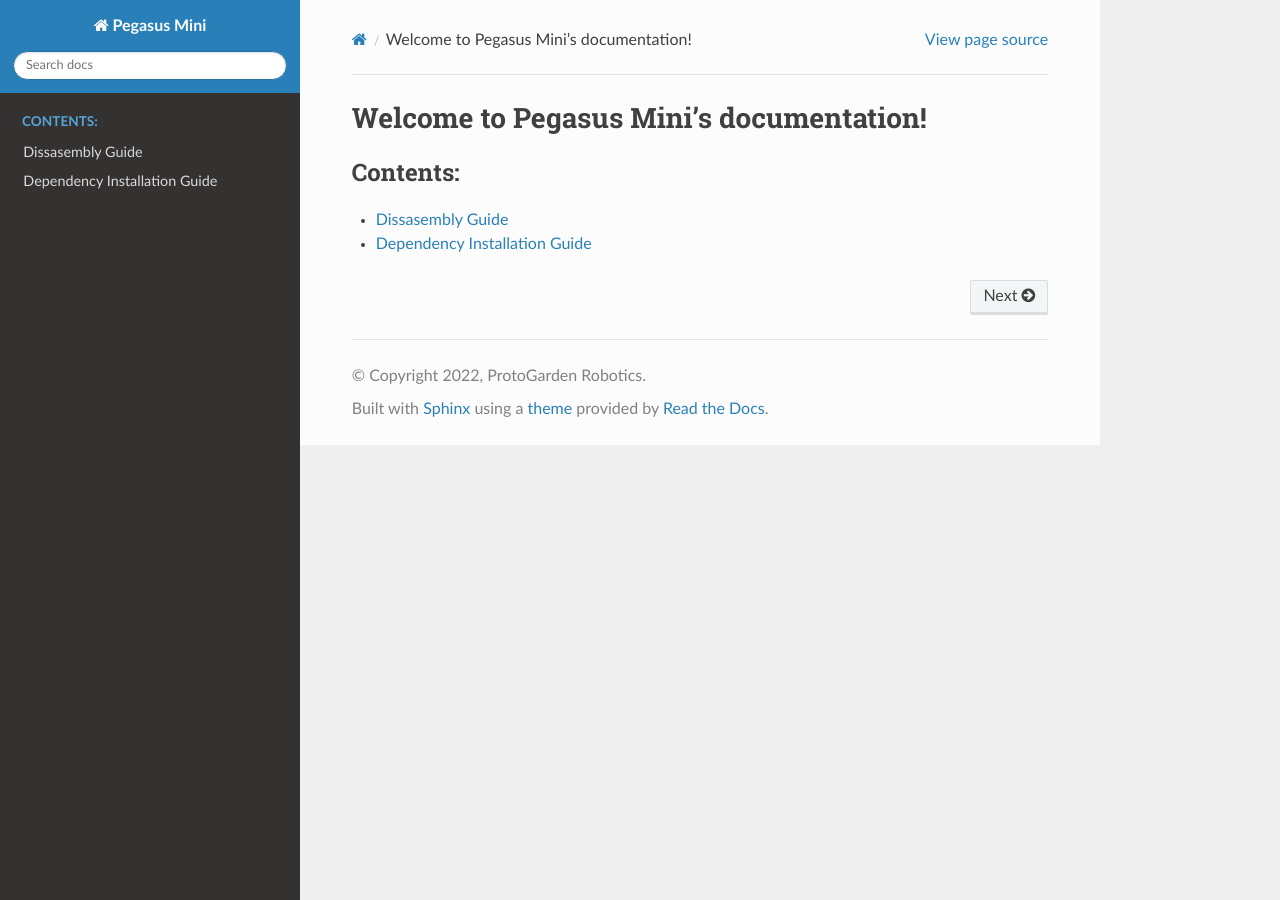
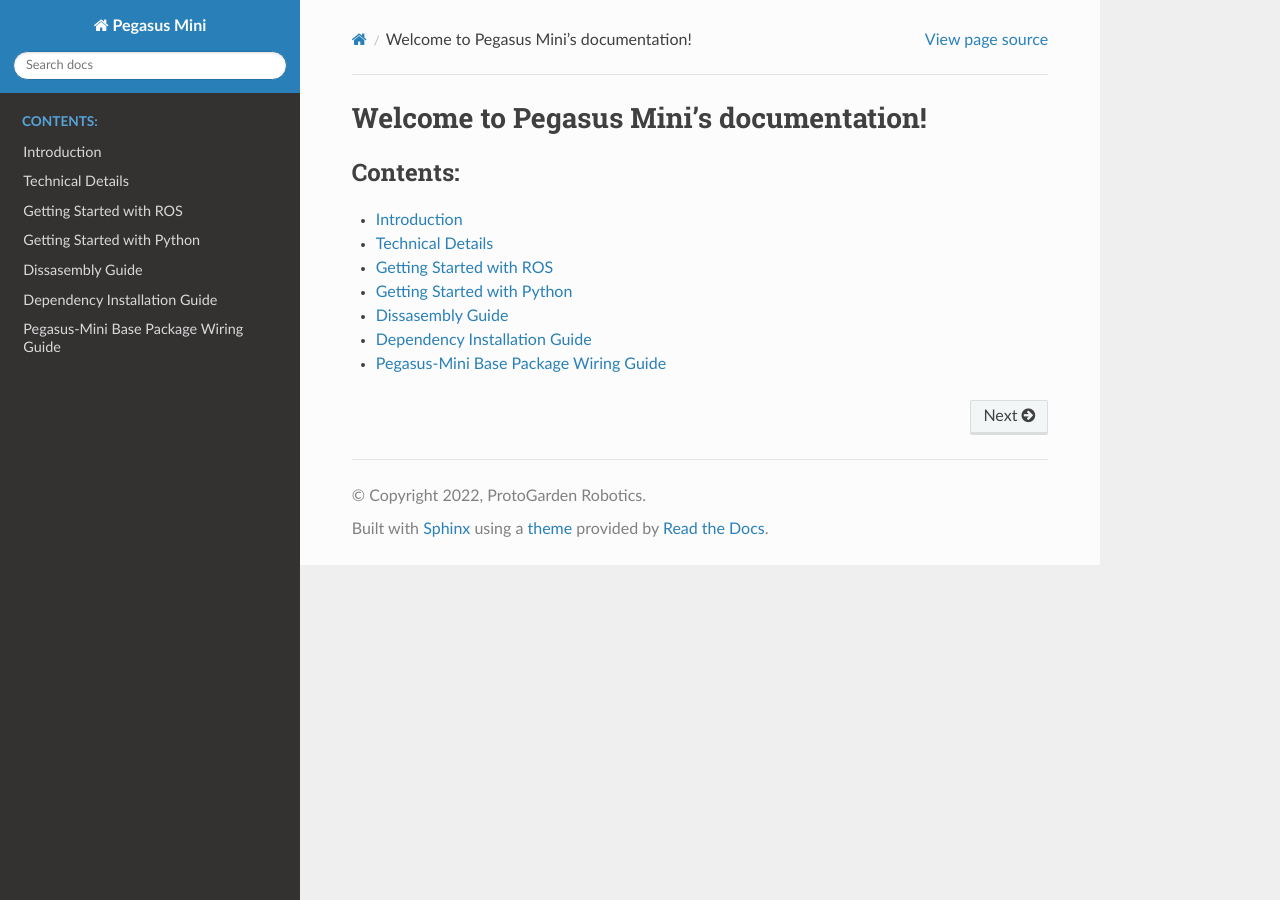
Before and after one commit to protogarden/pegasus-mini, a Sphinx documentation site: the page built from docs/source/master.rst, in a window 1280 px wide. Built offline with Sphinx 7.4.7 and the Read the Docs theme 2.0.0, drawn with Linux system fonts in a browser that asks for light colours.

Commit message:
Documentation

```diff
--- a/docs/source/conf.py
+++ b/docs/source/conf.py
@@ -87,6 +87,7 @@
 # documentation.
 #
 # html_theme_options = {}
+
 
 # Add any paths that contain custom static files (such as style sheets) here,
 # relative to this directory. They are copied after the builtin static files,
--- /dev/null
+++ b/docs/source/getting_started_python.rst
@@ -0,0 +1,3 @@
+#############################
+Getting Started with Python
+#############################
--- /dev/null
+++ b/docs/source/introduction.rst
@@ -0,0 +1,3 @@
+#############################
+Introduction
+#############################
--- a/docs/source/master.rst
+++ b/docs/source/master.rst
@@ -7,5 +7,11 @@
    :maxdepth: 2
    :caption: Contents:
 
+
+   introduction
+   technical_details
+   ros_getting_started
+   getting_started_python
    dissasembly_guide
    dependency_guide
+   pegasusmini_base_wiring
--- /dev/null
+++ b/docs/source/pegasusmini_base_wiring.rst
@@ -0,0 +1,3 @@
+#######################################
+Pegasus-Mini Base Package Wiring Guide
+#######################################
--- /dev/null
+++ b/docs/source/ros_getting_started.rst
@@ -0,0 +1,3 @@
+#############################
+Getting Started with ROS
+#############################
--- /dev/null
+++ b/docs/source/technical_details.rst
@@ -0,0 +1,3 @@
+#############################
+Technical Details
+#############################
```
Also changed, not shown: 13 other files.
